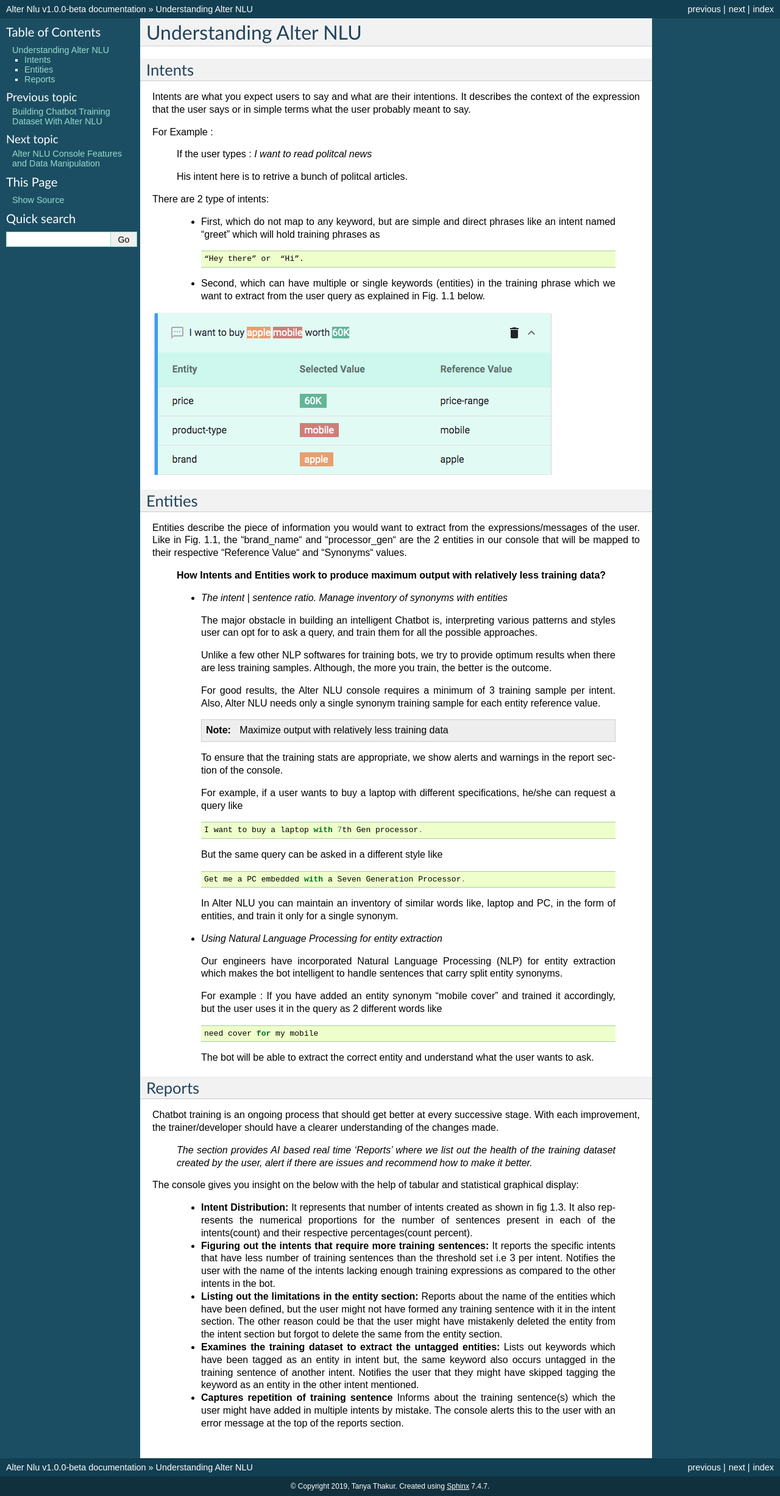
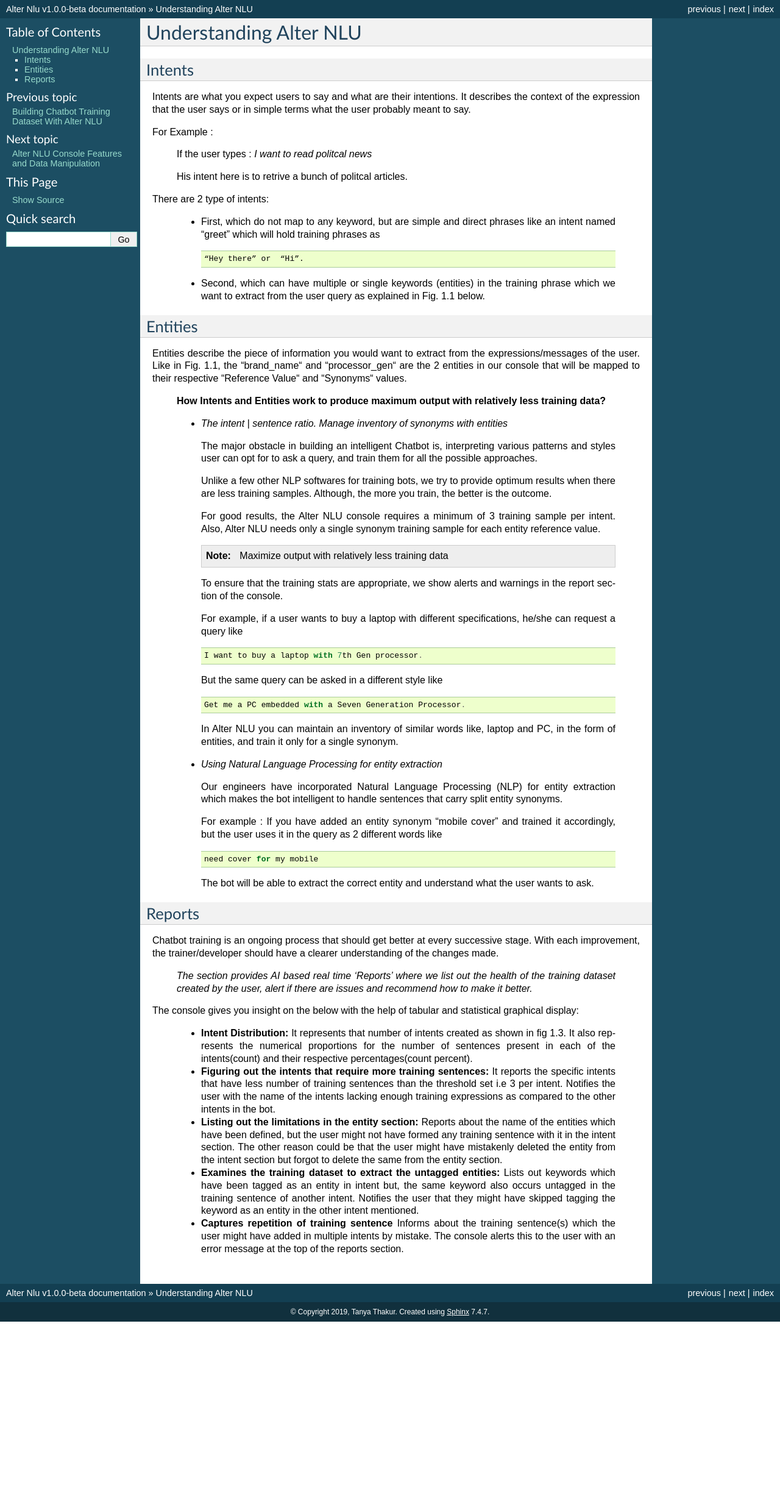
Before and after one commit to thakurtanya/kontikilabsDevelopers, a Sphinx documentation site: the page built from doc/source/Understanding-AlterNlu.rst, in a window 1280 px wide. Shown: the whole page at 61% size. Built offline with Sphinx 7.4.7, drawn with Linux system fonts in a browser that asks for light colours; after the commit the page ends 2168 px from its top, so only the background shows below that.

```diff
--- a/doc/source/Understanding-AlterNlu.rst
+++ b/doc/source/Understanding-AlterNlu.rst
@@ -22,8 +22,6 @@
 			“Hey there” or  “Hi”.
 
 	-	Second, which can have multiple or single keywords (entities) in the training phrase which we want to extract from the user query as explained in Fig. 1.1 below.
-
-.. image:: https://github.com/thakurtanya/kontikilabsDevelopers/blob/master/images/intent-mapping.png
 
 ========
 Entities
```
